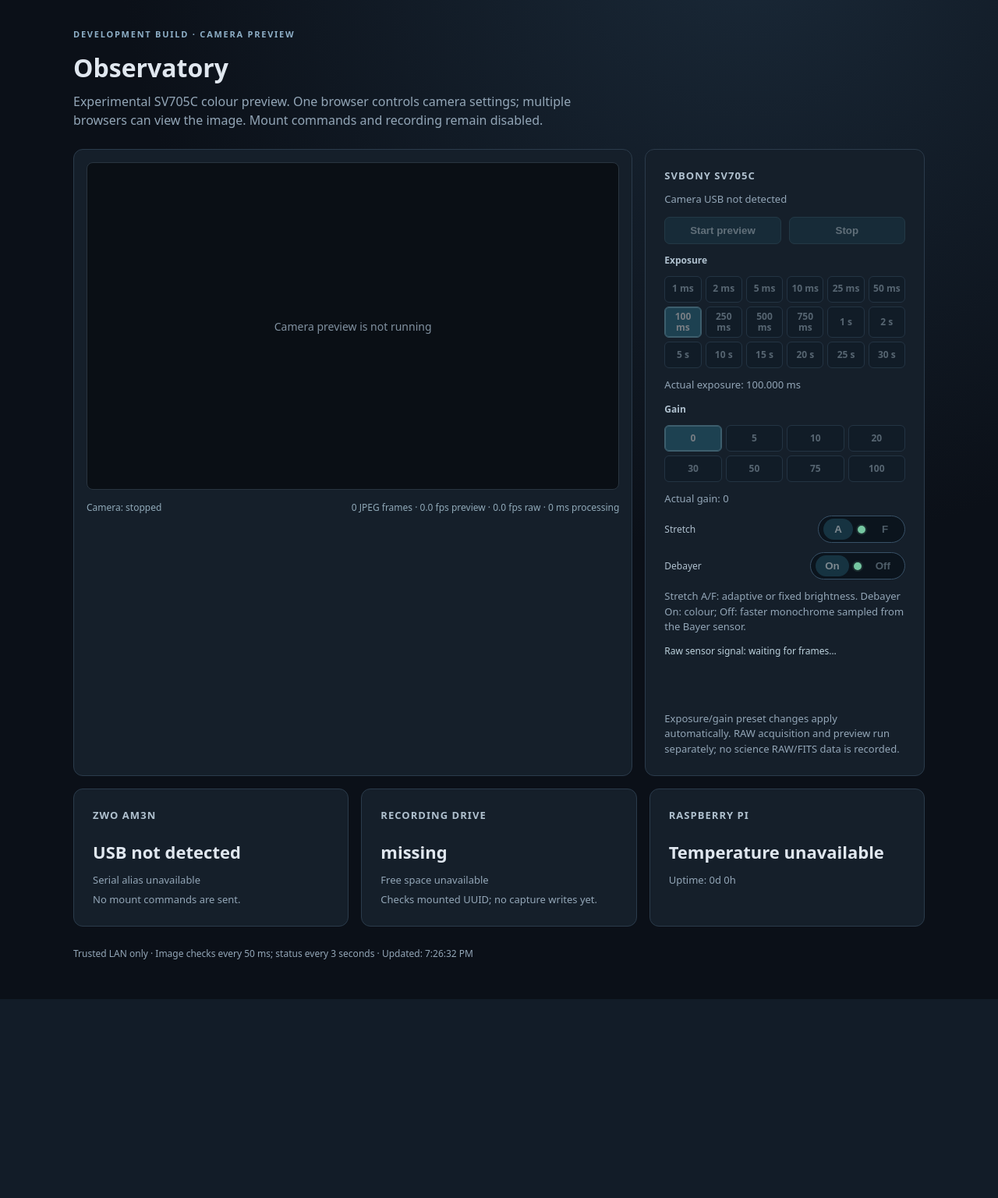
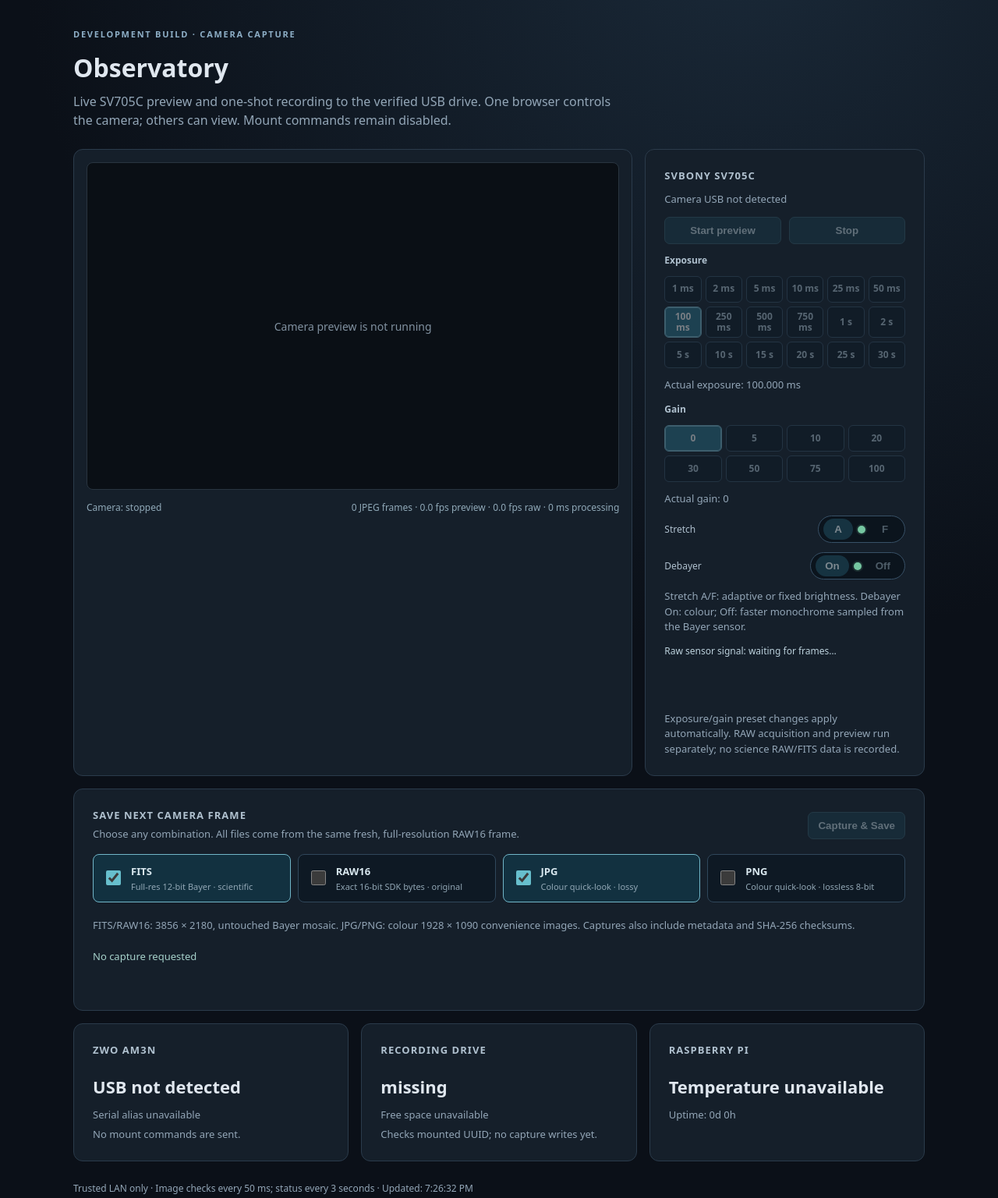
Before and after one commit to Arnbargler/astropi, a Flask app: page / in a window 1280 px wide. Shown: the part 102-1638 px from the top of the page at 78% size. Before the commit the page ends 1383 px from the top, so only its background shows below. Run offline with Flask 3, Linux system fonts and the light colour scheme; data that the repository does not hold is empty.

Commit message:
Add independent RAW FITS JPG PNG save switches and Capture button

```diff
--- a/astropi/static/app.js
+++ b/astropi/static/app.js
@@ -14,6 +14,10 @@ let stretchChangePending = false;
 let debayerChangePending = false;
 let previousFrame = -1;
 let progressBusy = false;
+let storageReady = false;
+let captureBusy = false;
+let captureRequestPending = false;
+const saveFormats = ["fits", "raw", "jpg", "png"];
 const $ = id => document.getElementById(id);
 const write = (id, value) => { $(id).textContent = value; };
 const nearest = (values, number) => values.reduce((a, b) =>
@@ -44,6 +48,9 @@ function updateButtons() {
   $("release-control").hidden = !owner;
   $("start-camera").disabled = !owner || !["stopped", "error"].includes(currentPhase);
   $("stop-camera").disabled = !owner || !["running", "connecting"].includes(currentPhase);
+  $("capture-now").disabled = !owner || currentPhase !== "running" ||
+    !storageReady || captureBusy || captureRequestPending ||
+    !saveFormats.some(fmt => $("capture-" + fmt).checked);
   const active = owner && currentPhase === "running";
   for (const v of exposurePresets) $("exposure-" + v).disabled = !active;
   for (const v of gainPresets) $("gain-" + v).disabled = !active;
@@ -194,8 +201,51 @@ async function changeDebayer(enabled) {
 $("debayer-on").addEventListener("click", () => changeDebayer(true));
 $("debayer-off").addEventListener("click", () => changeDebayer(false));
 
+for (const fmt of saveFormats) {
+  $("capture-" + fmt).addEventListener("change", updateButtons);
+}
+$("capture-now").addEventListener("click", async () => {
+  if (captureBusy || captureRequestPending) return;
+  const formats = saveFormats.filter(fmt => $("capture-" + fmt).checked);
+  if (!formats.length) {
+    write("capture-error", "Select at least one file format");
+    return;
+  }
+  captureRequestPending = true;
+  updateButtons();
+  write("capture-error", "");
+  write("capture-state", "Requesting next full-resolution camera frame…");
+  try {
+    const reply = await post("/api/capture", {formats});
+    write("capture-state", "Capture " + reply.id + " queued; waiting for the next frame…");
+  } catch (error) {
+    write("capture-error", error.message);
+    write("capture-state", "Capture not started");
+  } finally {
+    captureRequestPending = false;
+    updateButtons();
+  }
+});
+function showCapture(job) {
+  if (!job) return;
+  captureBusy = job.phase === "waiting" || job.phase === "saving";
+  const stages = {idle: "No capture requested", waiting: "Waiting for next camera frame…",
+    saving: "Saving files on USB drive…", done: "Capture saved to USB drive",
+    error: "Capture failed"};
+  write("capture-state", stages[job.phase] || job.phase);
+  if (job.phase === "error" && job.error) write("capture-error", job.error);
+  if (job.phase === "done" && Array.isArray(job.files)) {
+    write("capture-error", "");
+    const lines = ["Saved: " + job.directory,
+      ...job.files.map(file => file.format + ": " + file.path +
+        " (" + (file.bytes / 1048576).toFixed(1) + " MiB)")];
+    write("capture-results", lines.join("\n"));
+  }
+  updateButtons();
+}
 function showProgress(data) {
   currentPhase = data.phase;
+  if (data.capture) showCapture(data.capture);
   write("camera-phase", "Camera: " + data.phase);
   const fps = typeof data.preview_fps === "number" ? data.preview_fps.toFixed(1) + " fps" : "— fps";
   const raw = typeof data.capture_fps === "number" ? data.capture_fps.toFixed(1) + " fps" : "— fps";
@@ -238,6 +288,7 @@ async function refresh() {
     if (data.camera.last_error) write("camera-error", data.camera.last_error);
     write("mount-usb", data.mount.usb_detected ? "USB detected" : "USB not detected");
     write("mount-serial", data.mount.serial_present ? "Serial alias available" : "Serial alias unavailable");
+    storageReady = Boolean(data.storage.ready);
     write("storage-state", data.storage.ready ? "Recording drive ready" : data.storage.state.replaceAll("_", " "));
     write("storage-free", freeSpace(data.storage.free_bytes));
     write("pi-temp", data.host.cpu_temperature_c === null ? "Temperature unavailable" : data.host.cpu_temperature_c + " °C");
@@ -245,7 +296,7 @@ async function refresh() {
     write("pi-uptime", typeof s === "number" ? "Uptime: " + Math.floor(s / 86400) +
       "d " + Math.floor(s % 86400 / 3600) + "h" : "Uptime unavailable");
     write("last-update", new Date(data.utc).toLocaleTimeString());
-    showProgress(data.camera);
+    showProgress({...data.camera, capture:data.capture});
   } catch (error) {
     el.textContent = "Service unavailable";
     el.className = "connection offline";
--- a/astropi/static/style.css
+++ b/astropi/static/style.css
@@ -60,3 +60,22 @@ button:hover:not(:disabled){background:#2a5669}button:disabled{opacity:.38;curso
 .preset-input:disabled+.preset-choice{cursor:not-allowed;opacity:.42}
 @media(max-width:460px){.preset-grid{grid-template-columns:repeat(3,minmax(0,1fr))}
   .preset-grid.gain-grid{grid-template-columns:repeat(4,minmax(0,1fr))}}
+
+
+/* Multi-format one-shot recorder. Native independent checkboxes. */
+.save-panel{margin-bottom:16px;min-height:unset;display:flex;flex-direction:column;gap:15px}
+.save-header{display:flex;justify-content:space-between;align-items:center;gap:18px}
+.save-header p{margin-top:6px!important}
+.save-formats{display:grid;grid-template-columns:repeat(4,minmax(0,1fr));gap:9px}
+.format-option{display:flex;align-items:center;gap:10px;background:#0e1924;border:1px solid #30475b;
+  border-radius:8px;padding:12px;cursor:pointer;min-width:0}
+.format-option:has(input:checked){border-color:#71b6c8;background:#123140}
+.format-option input{accent-color:#67bfcd;width:19px;height:19px;flex:none}
+.format-option span{display:flex;flex-direction:column;gap:4px;min-width:0}
+.format-option strong{font-size:13px;color:#d9e8ef}
+.format-option small{font-size:11px;color:#91a6b4;line-height:1.3}
+#capture-state{font-size:13px;color:#a6d2cb;min-height:18px}
+#capture-error{font-size:13px;color:#f3aaa6;overflow-wrap:anywhere}
+#capture-results{font-family:ui-monospace,monospace;font-size:12px;white-space:pre-wrap;overflow-wrap:anywhere;color:#9cb3c2}
+@media(max-width:800px){.save-formats{grid-template-columns:repeat(2,minmax(0,1fr))}}
+@media(max-width:500px){.save-header{flex-direction:column;align-items:stretch}}
--- a/astropi/templates/index.html
+++ b/astropi/templates/index.html
@@ -20,9 +20,9 @@
       </div>
     </header>
     <section class="intro">
-      <div class="eyebrow">DEVELOPMENT BUILD · CAMERA PREVIEW</div>
+      <div class="eyebrow">DEVELOPMENT BUILD · CAMERA CAPTURE</div>
       <h2>Observatory</h2>
-      <p>Experimental SV705C colour preview. One browser controls camera settings; multiple browsers can view the image. Mount commands and recording remain disabled.</p>
+      <p>Live SV705C preview and one-shot recording to the verified USB drive. One browser controls the camera; others can view. Mount commands remain disabled.</p>
     </section>
     <section class="preview-layout">
       <article class="card preview-card">
@@ -122,6 +122,24 @@
         <p class="hint">Exposure/gain preset changes apply automatically. RAW acquisition and preview run separately; no science RAW/FITS data is recorded.</p>
       </article>
     </section>
+    <section class="card save-panel" aria-label="Capture and save">
+      <div class="save-header">
+        <div><h3>Save next camera frame</h3>
+          <p>Choose any combination. All files come from the same fresh, full-resolution RAW16 frame.</p>
+        </div>
+        <button id="capture-now" disabled>Capture &amp; Save</button>
+      </div>
+      <div class="save-formats" role="group" aria-label="Recording file formats">
+        <label class="format-option"><input id="capture-fits" type="checkbox" checked><span><strong>FITS</strong><small>Full-res 12-bit Bayer · scientific</small></span></label>
+        <label class="format-option"><input id="capture-raw" type="checkbox"><span><strong>RAW16</strong><small>Exact 16-bit SDK bytes · original</small></span></label>
+        <label class="format-option"><input id="capture-jpg" type="checkbox" checked><span><strong>JPG</strong><small>Colour quick-look · lossy</small></span></label>
+        <label class="format-option"><input id="capture-png" type="checkbox"><span><strong>PNG</strong><small>Colour quick-look · lossless 8-bit</small></span></label>
+      </div>
+      <p class="hint">FITS/RAW16: 3856 × 2180, untouched Bayer mosaic. JPG/PNG: colour 1928 × 1090 convenience images. Captures also include metadata and SHA-256 checksums.</p>
+      <p id="capture-state" role="status" aria-live="polite">Ready to capture when the camera and recording drive are available.</p>
+      <p id="capture-error" role="alert"></p>
+      <div id="capture-results"></div>
+    </section>
     <section class="cards" aria-label="System status">
       <article class="card"><h3>ZWO AM3N</h3><div class="metric" id="mount-usb">Checking…</div>
         <p id="mount-serial">Checking serial alias…</p><p>No mount commands are sent.</p></article>
--- a/astropi/web.py
+++ b/astropi/web.py
@@ -115,10 +115,10 @@ def create_app(settings: Settings | None = None, camera=None, lease=None) -> Fla
             return jsonify(error=str(exc)), 400
         except CaptureBusy as exc:
             return jsonify(error=str(exc)), 409
+        except StorageError as exc:
+            return jsonify(error=str(exc)), 503
         except RuntimeError as exc:
             return jsonify(error=str(exc)), 409
-        except StorageError as exc:
-            return jsonify(error=str(exc)), 503
         return jsonify(ok=True, id=capture_id), 202
 
     @app.get("/api/capture/status")
```
